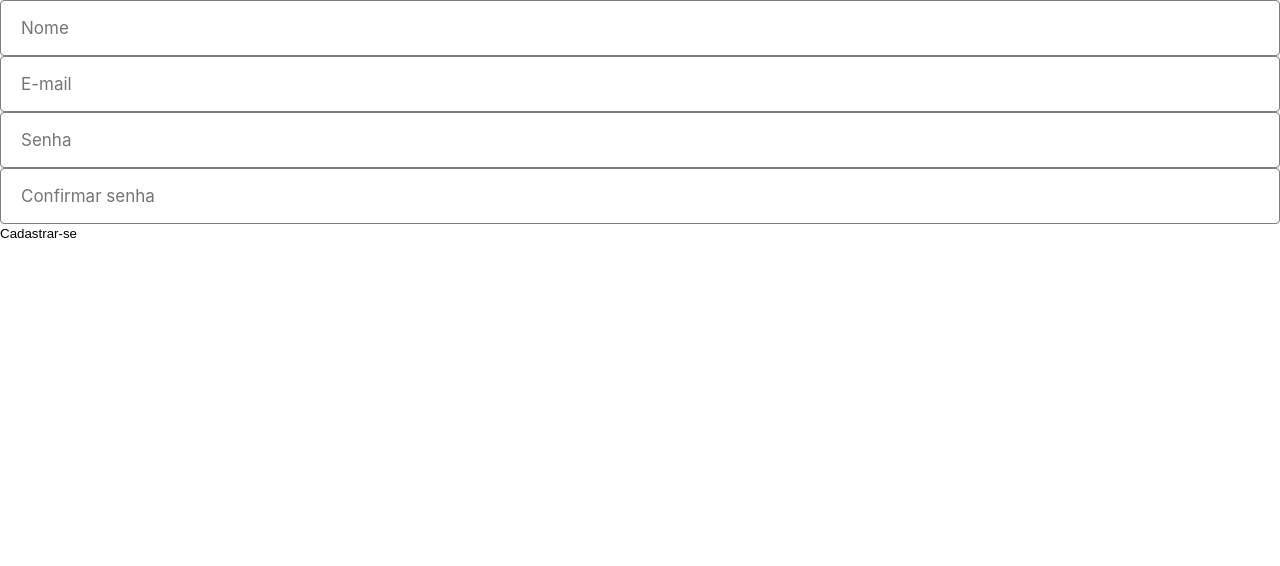
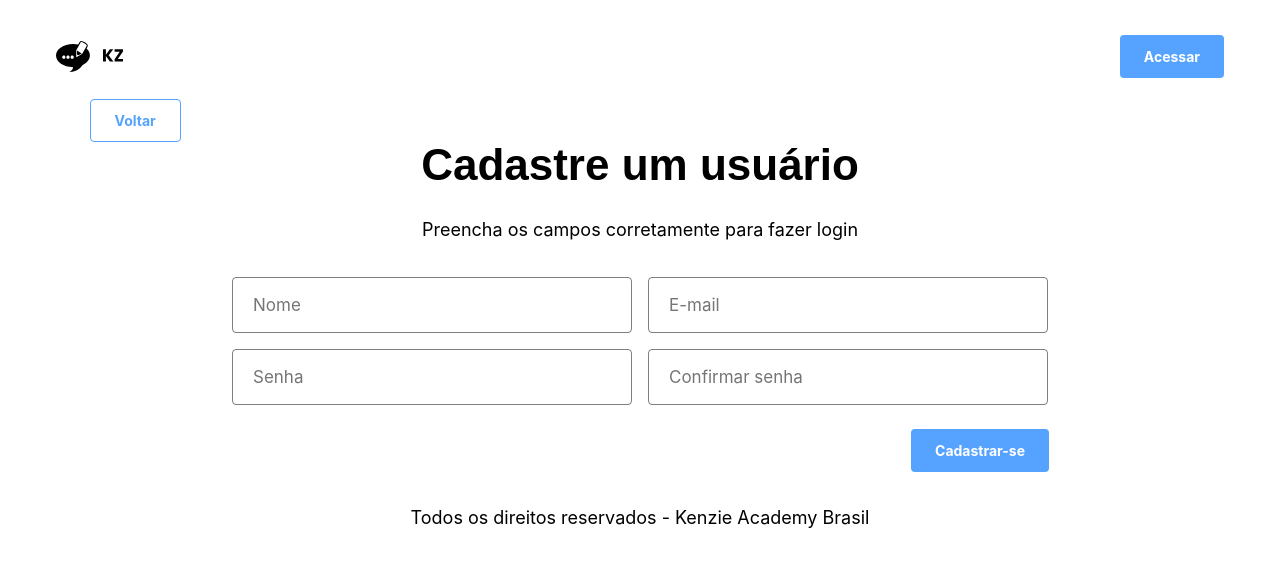
Before and after one commit to KenzieFeed-Grupoo7/Kenzie-Feed, a React (Vite) app: page /register in a window 1280 px wide. Shown: the top 566 px of the page. Built offline with nearby package versions, Linux system fonts and the light colour scheme; no server answers.

Commit message:
style:Home e register

```diff
--- a/src/Components/NewsCard/index.tsx
+++ b/src/Components/NewsCard/index.tsx
@@ -16,6 +16,7 @@ export const NewsCard = ({news}: INewsCardProps) =>{
         navigate("/InternalPage")
     }
 
+
     return(
         <StyledLi>
             <img src={news.image} alt="Imagem da noticia" />
--- a/src/Pages/Home/index.tsx
+++ b/src/Pages/Home/index.tsx
@@ -5,27 +5,32 @@ import homeImage from "../../Assets/Rectangle 11.png";
 import { Header } from "../../Components/Header";
 import { Footer } from "../../Components/Footer";
 import { StyledDiv } from "./style";
-import { StyledButton } from "../../Styles/buttons";
+import { StyledContainer } from "../../Styles/container";
+import { Link } from "react-router-dom";
+import { StyledParagraph, StyledTitleOne, StyledTitleTwo } from "../../Styles/typography";
 
 export const HomePage = () => {
   const { newsList } = useContext(NewsContext);
+
   return (
     <>
       <Header />
       <StyledDiv>
-        <h3>Kenzie feed</h3>
-        <h1>Seja muito bem vindo ao KenzieFeed</h1>
-        <h2>Fique por dentro das últimas notícias</h2>
+        <StyledContainer className="newsContainer">
+          <StyledParagraph fontStyle="sm">KENZIE FEED</StyledParagraph>
+          <StyledTitleOne>Seja muito bem vindo ao KenzieFeed</StyledTitleOne>
+          <StyledParagraph fontStyle="lg">Fique por dentro das últimas notícias</StyledParagraph>
           <img src={homeImage} alt="" />
           <div>
-          <h2>Últimas notícias</h2>
-          <StyledButton size="sm">Ver tudo</StyledButton>
+            <StyledTitleTwo>Últimas notícias</StyledTitleTwo>
+            <Link to ="/homenews" className="linkBtn">Ver tudo</Link>
           </div>
           <ul>
             {newsList.map((news) => (
               <NewsCard key={news.id} news={news} />
             ))}
           </ul>
+        </StyledContainer>
       </StyledDiv>
       <Footer />
     </>
--- a/src/Pages/Home/style.ts
+++ b/src/Pages/Home/style.ts
@@ -1,19 +1,38 @@
 import styled from "styled-components";
 
 export const StyledDiv = styled.div`
-        display:flex;
-        flex-direction:column;
-        gap:1rem;
-        text-align:center;
-        div{
-            display	:flex;
-            width:100%;
-            flex-direction:row;
-            justify-content:space-between;
-        }
-        ul{
-            display:flex;
-            flex-direction:row;
-            flex-wrap:wrap;
-        }
-`
+  .newsContainer {
+    display: flex;
+    flex-direction: column;
+    gap: 1rem;
+    text-align: center;
+
+    div {
+      display: flex;
+      width: 100%;
+      flex-direction: row;
+      justify-content: space-between;
+    }
+    ul {
+      display: flex;
+      flex-direction: row;
+      flex-wrap: wrap;
+    }
+    .linkBtn {
+      font-family: var(--font-secondary);
+      font-weight: 700;
+      color: var(--color-white);
+
+      border-radius: 0.25rem;
+      border: none;
+      background-color: var(--color-blue);
+      font-size: 0.875rem;
+
+      height: 2.6875rem;
+      padding: 0.75rem 1.5rem;
+
+      text-decoration:none;
+
+    }
+  }
+`;
--- a/src/Pages/RegisterPage/RegisterForm/index.tsx
+++ b/src/Pages/RegisterPage/RegisterForm/index.tsx
@@ -1,34 +1,45 @@
-import { SubmitHandler } from "react-hook-form"
-import { registerFormSchema, TRegisterForm } from "../LoginFirnSchema"
-import { zodResolver } from "@hookform/resolvers/zod"
-import { useContext } from "react"
-import { Input } from "../../../Components/Input"
+import { SubmitHandler } from "react-hook-form";
+import { registerFormSchema, TRegisterForm } from "../LoginFirnSchema";
+import { zodResolver } from "@hookform/resolvers/zod";
+import { useContext } from "react";
+import { Input } from "../../../Components/Input";
+import { Header } from "../../../Components/Header";
+import { Footer } from "../../../Components/Footer";
+import { StyledContainer } from "../../../Styles/container";
+import { StyledButton, StyledLink } from "../../../Styles/buttons";
+import { StyledDiv, StyledForm, StyledMain } from "../index.ts";
+import {
+  StyledParagraph,
+  StyledTitleOne,
+  StyledTitleTwo,
+} from "../../../Styles/typography";
+import { Link } from "react-router-dom";
+
 
 export const RegisterForm = () => {
+  return (
+    <>
+      <Header />
+      <StyledMain>
+        <Link to="/Login" className="LinkBtn"> Voltar</Link>
+        <StyledDiv>
+          <StyledTitleTwo>Cadastre um usuário</StyledTitleTwo>
+          <StyledParagraph fontStyle="lg">
+            Preencha os campos corretamente para fazer login
+          </StyledParagraph>
+        </StyledDiv>
+        <StyledForm>
+          <Input type="text" placeholder="Nome" />
+          <Input type="email" placeholder="E-mail" />
+          <Input type="password" placeholder="Senha" />
 
-
-    return(
-
-        <form>
-            <Input
-                type="text"
-                placeholder="Nome"
-            />
-            <Input
-                type="email"
-                placeholder="E-mail"
-            />
-            <Input
-                type="password"
-                placeholder="Senha"
-            />
-
-            <Input
-                type="password"
-                placeholder="Confirmar senha"
-            />
-            <button>Cadastrar-se</button>
-        </form>
-
-    )
-}
+          <Input type="password" placeholder="Confirmar senha" />
+          <div className="SubmitContainer">
+          <StyledButton size="sm">Cadastrar-se</StyledButton>
+          </div>
+        </StyledForm>
+      </StyledMain>
+      <Footer />
+    </>
+  );
+};
--- /dev/null
+++ b/src/Pages/RegisterPage/index.ts
@@ -0,0 +1,53 @@
+import { Link } from "react-router-dom";
+import { styled } from "styled-components";
+
+export const StyledForm = styled.form`
+  width: 100%;
+  max-width: 1200px;
+  margin: 0 auto;
+  padding: 1rem;
+
+  display: flex;
+  flex-wrap: wrap;
+  justify-content: center;
+
+  gap: 1rem;
+  max-width:850px;
+  Input {
+    width: 400px;
+  }
+  button {
+    margin-top: 0.5rem;
+  }
+`;
+export const StyledDiv = styled.div`
+  display: flex;
+  flex-direction: column;
+  text-align: center;
+  gap: 1rem;
+  margin-bottom: 1rem;
+`;
+
+export const StyledMain = styled.main`
+  .LinkBtn {
+    font-family: var(--font-secondary);
+    font-weight: 700;
+    color: var(--color-blue);
+
+    border-radius: 0.25rem;
+    border:1px solid var(--color-blue);
+    background-color: var(--color-white);
+    font-size: 0.875rem;
+
+    height: 2.6875rem;
+    padding: 0.75rem 1.5rem;
+    margin-left:7vw;
+
+    text-decoration: none;
+  }
+  .SubmitContainer{
+    display:flex;
+    justify-content:end;
+    width:100%;
+  }
+`;
--- a/src/Routes/RoutesMain.tsx
+++ b/src/Routes/RoutesMain.tsx
@@ -1,7 +1,7 @@
 import { Routes, Route } from "react-router-dom";
 import { HomePage } from "../Pages/Home";
 import { LoginPage } from "../Pages/Login/index.tsx";
-import { RegisterPage } from "../Pages/RegisterPage";
+import { RegisterPage } from "../Pages/RegisterPage/index.tsx";
 import { HomeNews } from "../Pages/HomeNews/index.tsx";
 import { DashboardPage } from "../Pages/Dashboard/index.tsx";
 import { InternalPage } from "../Pages/InternalPage/index.tsx";
```
Lines whose indentation alone changed are shown as unchanged.
